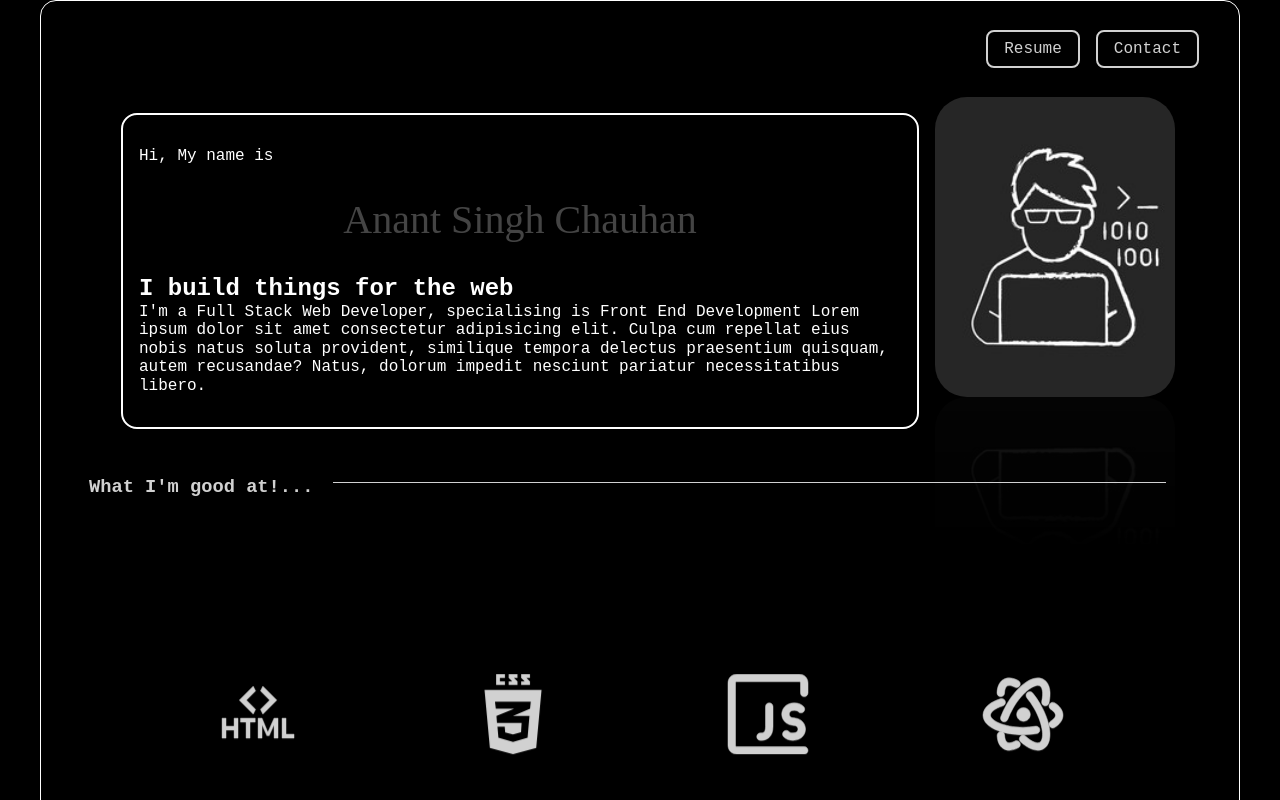
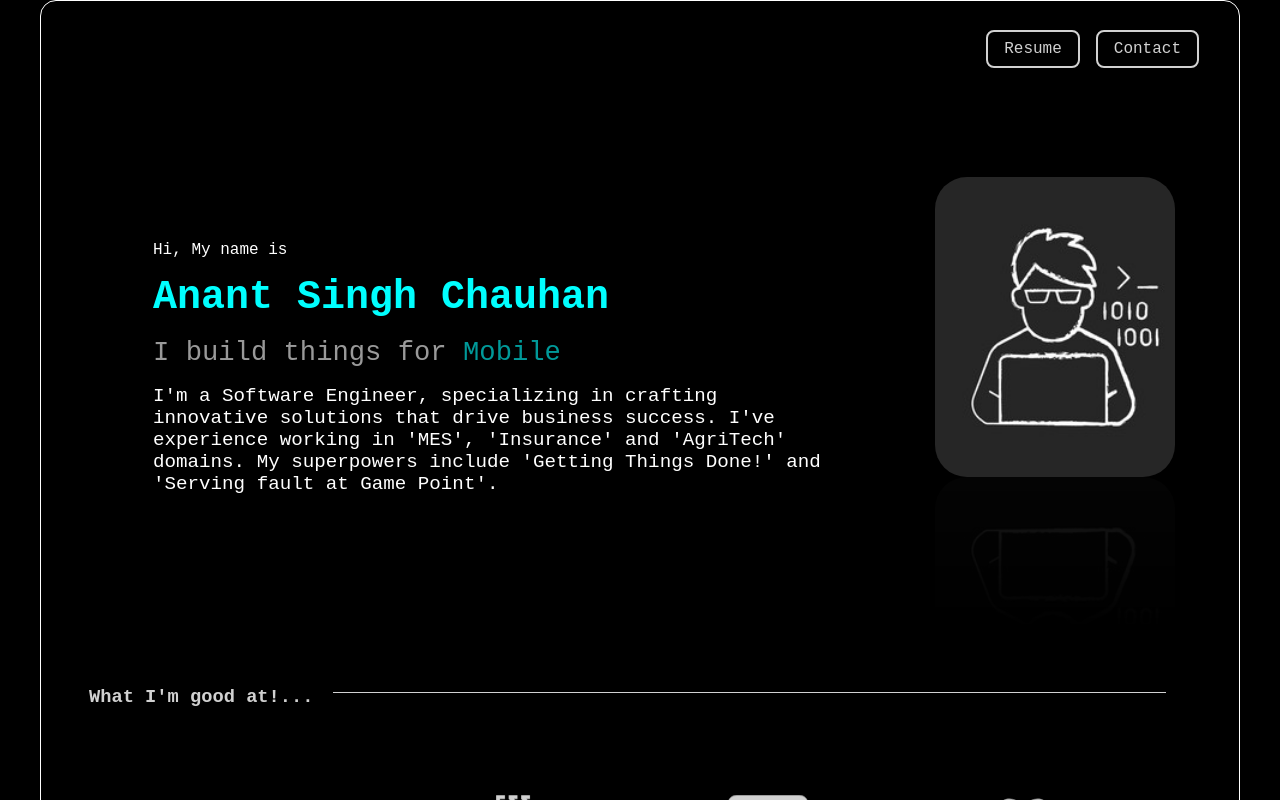
Before and after one commit to Anant-Singh-Chauhan/portfolio, a React (Create React App) app: page / in a window 1280 px wide. Shown: the top 800 px of the page. Built offline with nearby package versions, Linux system fonts and the light colour scheme; the HTML template or start-up script is replaced by a standard one; a web font is replaced by a local one.

Commit message:
profile summary

```diff
--- a/src/commons/common.css
+++ b/src/commons/common.css
@@ -137,14 +137,13 @@ body {
           box-sizing: border-box;
 }
 
-h1{
+/* h1{
   font-size: 2.5rem;
-  font-family: 'Montserrat';
   font-weight: normal;
-  color: #444;
+  color: var(--primary-text);
   text-align: center;
   margin: 2rem 0;
-}
+} */
 
 .wrapper{
   width: 90%;
@@ -190,7 +189,7 @@ h1{
 	-webkit-backface-visibility: hidden;
 	        backface-visibility: hidden;
 	text-align: center;
-	min-height: 280px;
+	min-height: 100px;
 	height: auto;
 	border-radius: 10px;
 	color: #fff;
--- a/src/commons/masterData/masterData.js
+++ b/src/commons/masterData/masterData.js
@@ -3,7 +3,10 @@
     Created : Jan 07, 2024
 */
 const Profile={
-  mail:"eng.anant.schauhan21@gmail.com"
+  mail:"eng.anant.schauhan21@gmail.com",
+  profileName:"Anant Singh Chauhan",
+  profileSummary:"I'm a Software Engineer, specializing in crafting innovative solutions that drive business success. I've experience working in 'MES', 'Insurance' and 'AgriTech' domains. My superpowers include \'Getting Things Done!\' and \'Serving fault at Game Point\'.",
+  buildThingsFor:["Web","Mobile"]
 }
 
 const Experiences = [
--- a/src/components/profileSummary/Summary.js
+++ b/src/components/profileSummary/Summary.js
@@ -1,12 +1,31 @@
-import React from "react";
+import React, { useState, useEffect } from "react";
+import { Profile } from "../../commons/masterData/masterData";
 
 export default function Summary() {
+  const [buildIsWeb, setBuildIsWeb] = useState(true);
+
+  useEffect(() => {
+    const buildSwicthInterval = setInterval(() => {
+      setBuildIsWeb((prevState) => {
+        return !prevState;
+      });
+    }, 3000);
+
+    return () => {
+      clearInterval(buildSwicthInterval);
+    };
+  }, []);
   return (
     <div className="summary">
       <p>Hi, My name is</p>
-      <h1>Anant Singh Chauhan</h1>
-      <h2>I build things for the web</h2>
-      <p>I'm a Full Stack Web Developer, specialising is Front End Development Lorem ipsum dolor sit amet consectetur adipisicing elit. Culpa cum repellat eius nobis natus soluta provident, similique tempora delectus praesentium quisquam, autem recusandae? Natus, dolorum impedit nesciunt pariatur necessitatibus libero.</p>
+      <h1 className="profileName">{Profile.profileName}</h1>
+      <h2 className="profileTagline">
+        I build things for{" "}
+        <span>
+          {buildIsWeb ? Profile.buildThingsFor[0] : Profile.buildThingsFor[1]}
+        </span>
+      </h2>
+      <p className="profileDescription">{Profile.profileSummary}</p>
     </div>
   );
 }
--- a/src/components/profileSummary/profileSummary.css
+++ b/src/components/profileSummary/profileSummary.css
@@ -3,6 +3,7 @@
     padding: 2rem 2rem;
     justify-content: space-between;
     align-content: center;
+    margin: 5rem 0;
 
 }
 
@@ -18,19 +19,41 @@
 }
 
 .summary{
-    margin: 1rem;
-    border: 2px solid white;
+    margin: 2rem 2rem;
+    /* border: 2px solid white; */
     color: white;
-    padding: 2rem 1rem;
+    padding: 2rem 4rem 2rem 1rem;
     border-radius: 1rem;
 }
 
+.profileName{
+    font-size: 2.5rem;
+    font-weight:600;
+    color: var(--primary-text);
+    text-align: left;
+    margin-block: 1rem;
+    margin-inline: 0 1rem;
+    color: var(--highlight);
+}
+
+.profileTagline{
+    font-size: 1.7rem;
+    font-weight:400;
+    opacity: 0.6;
+    transition: ease-in-out 10000ms;
+}
+
+.profileTagline span{
+    color: var(--highlight);
+}
+
+.profileDescription{
+    margin: 1rem 0;
+    font-size: 1.2rem;
+}
+
 .whatIKnow{
-    /* border: 2px solid white; */
-    /* border-radius: 1rem; */
-
     display: flex;
-    /* flex-direction: column; */
     padding: 2rem 2rem;
     justify-content: space-evenly;
     align-items: center;
```
